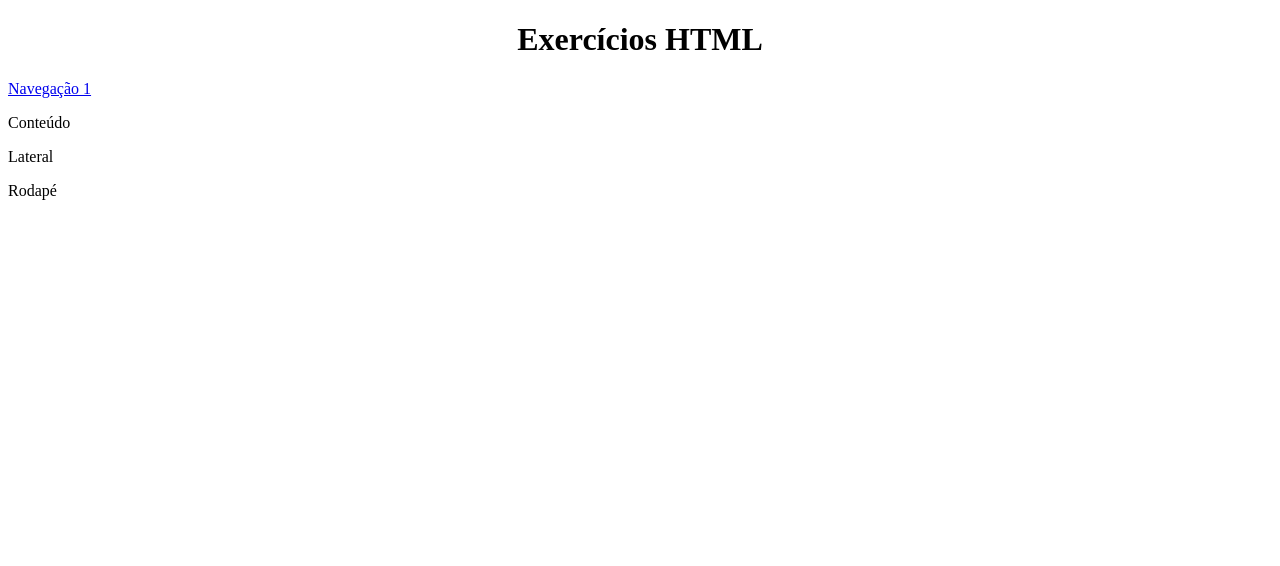
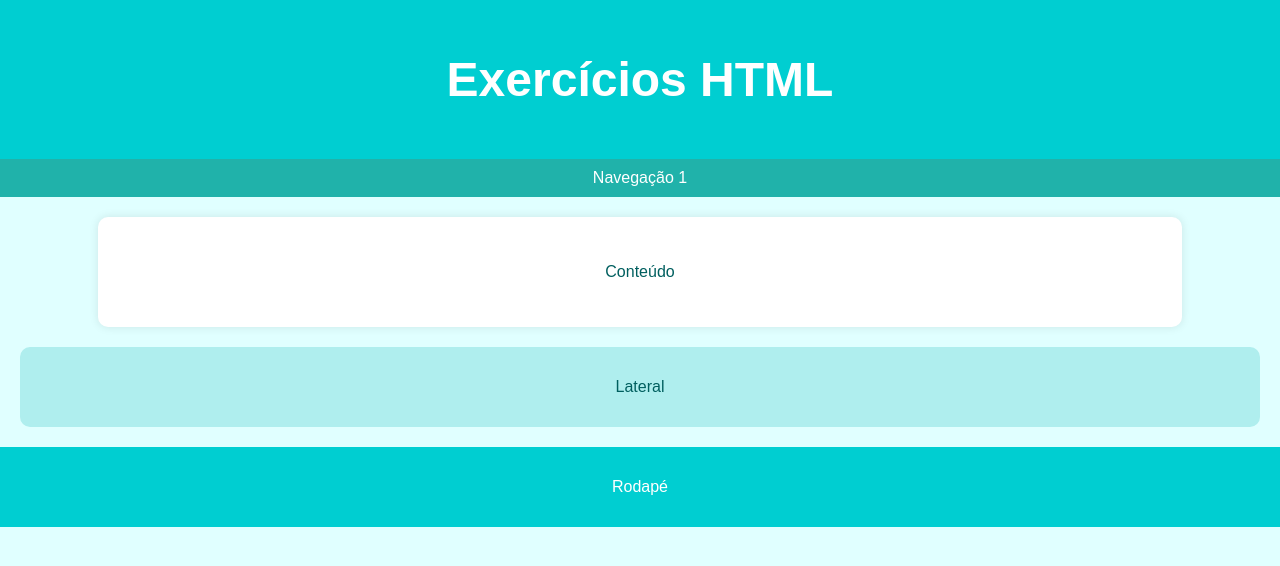
Before and after one commit to llanysx/ProjetoHtml-Sala-09, a plain HTML site: page anatomiaHTML.html in a window 1280 px wide. Drawn offline with Linux system fonts and the light colour scheme.

Commit message:
Update anatomiaHTML.html

```diff
--- a/anatomiaHTML.html
+++ b/anatomiaHTML.html
@@ -1,14 +1,14 @@
 <!DOCTYPE html>
-<html lang="pr-BR">
+<html lang="pt-BR">
 <head>
     <meta charset="UTF-8">
     <meta name="viewport" content="width=device-width, initial-scale=1.0">
     <title>Anatomia HTML</title>
-    <link rel="stylesheet" hrel="anatomiaHTML.css">
+    <link rel="stylesheet" href="anatomiaHTML.css">
 </head>
 <body>
     <header>
-        <h1 style="text-align: center">Exercícios HTML</h1>
+        <h1>Exercícios HTML</h1>
     </header>
     <nav>
         <a href="/">Navegação 1</a>
```
